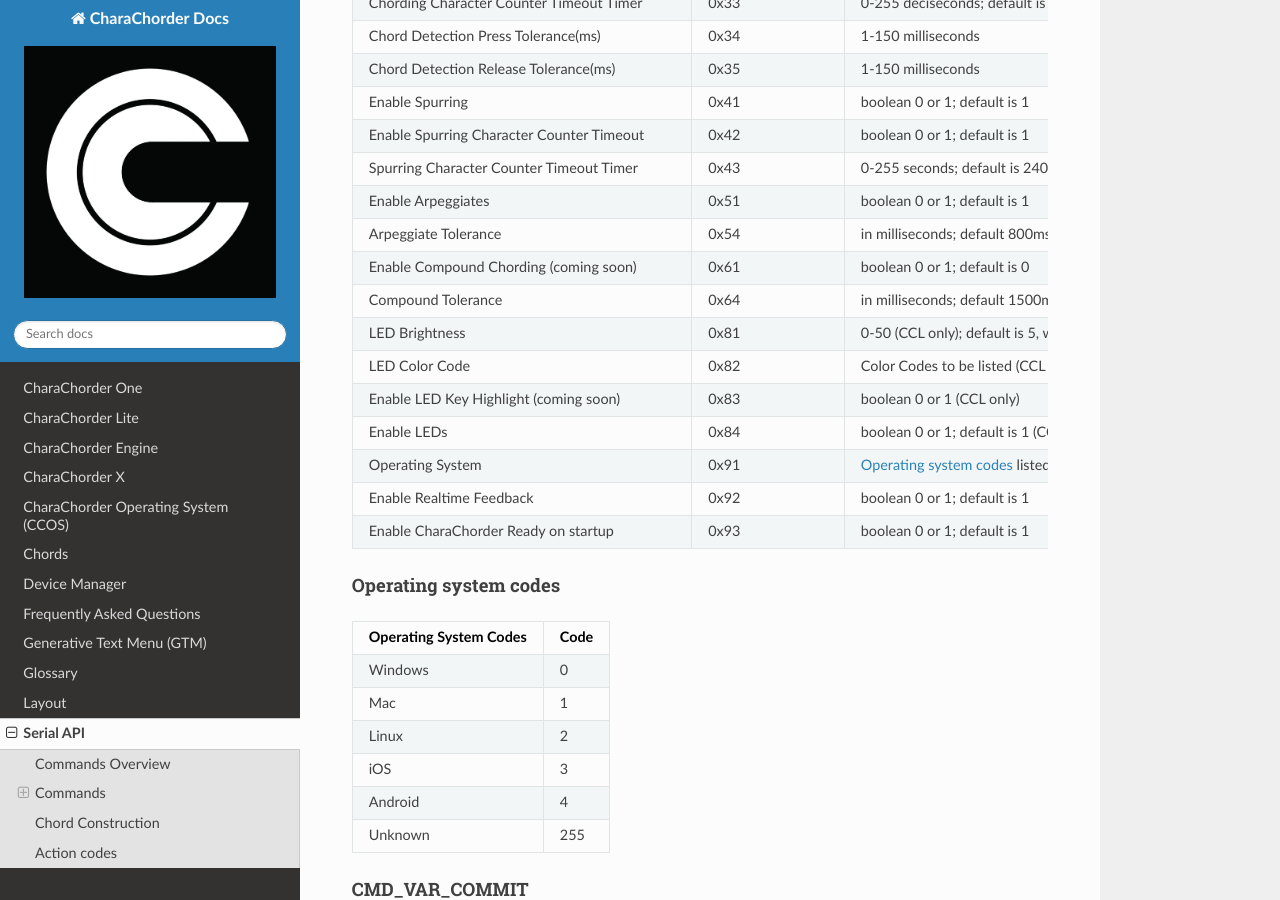
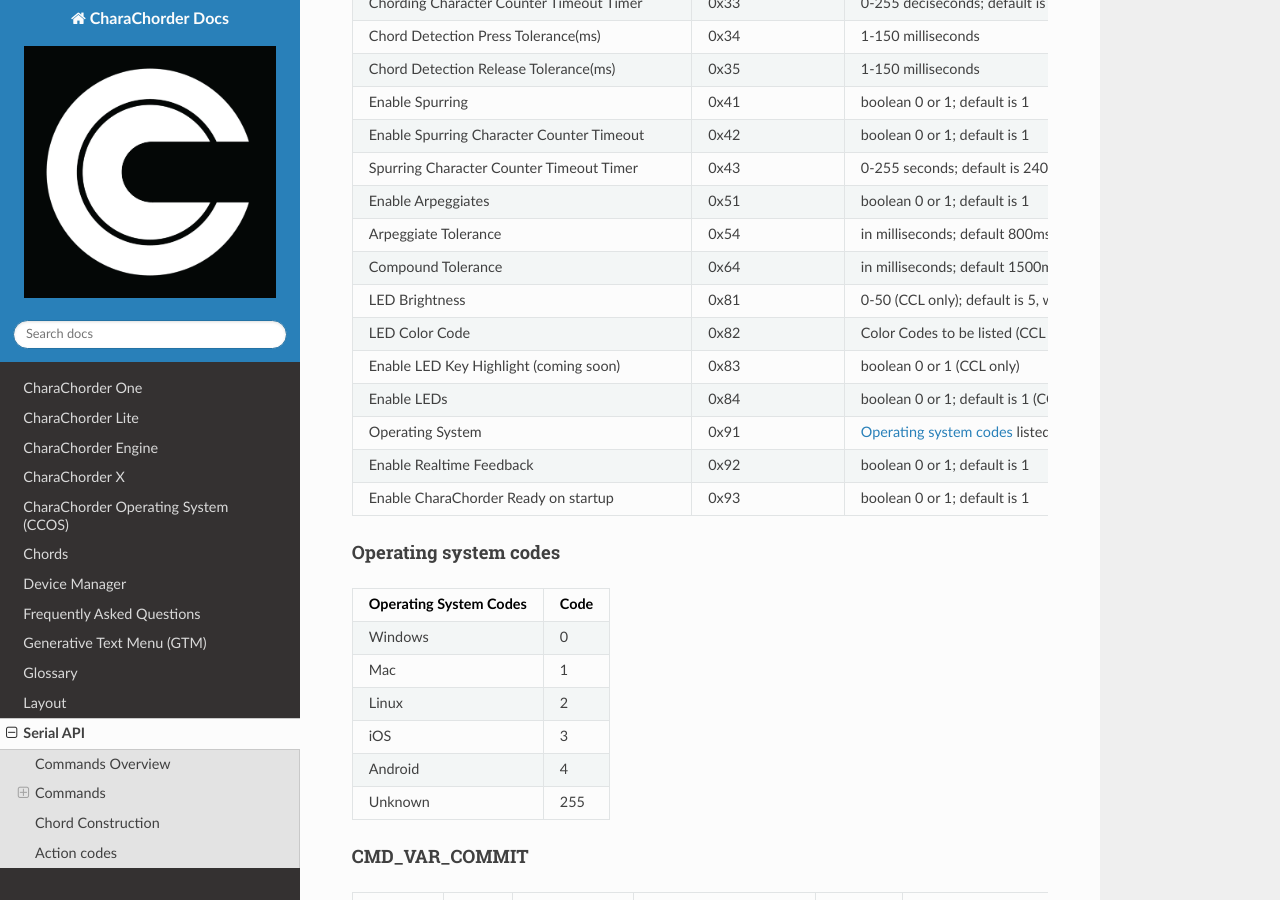
Before and after one commit to CharaChorder/docs, a Sphinx documentation site: the page built from docs/SerialAPI.rst, in a window 1280 px wide and 900 px high, scrolled down 7858 px. Built offline with Sphinx 7.4.7 and the Read the Docs theme 3.1.0, drawn with Linux system fonts in a browser that asks for light colours.

Commit message:
Update SerialAPI.rst to remove enable compound flag

```diff
--- a/docs/SerialAPI.rst
+++ b/docs/SerialAPI.rst
@@ -285,7 +285,6 @@
    "Spurring Character Counter Timeout Timer","0x43","0-255 seconds; default is 240"
    "Enable Arpeggiates","0x51","boolean 0 or 1; default is 1"
    "Arpeggiate Tolerance","0x54","in milliseconds; default 800ms"
-   "Enable Compound Chording (coming soon)","0x61","boolean 0 or 1; default is 0"
    "Compound Tolerance","0x64","in milliseconds; default 1500ms"
    "LED Brightness","0x81","0-50 (CCL only); default is 5, which draws around 100 mA of current"
    "LED Color Code","0x82","Color Codes to be listed (CCL only)"
```
